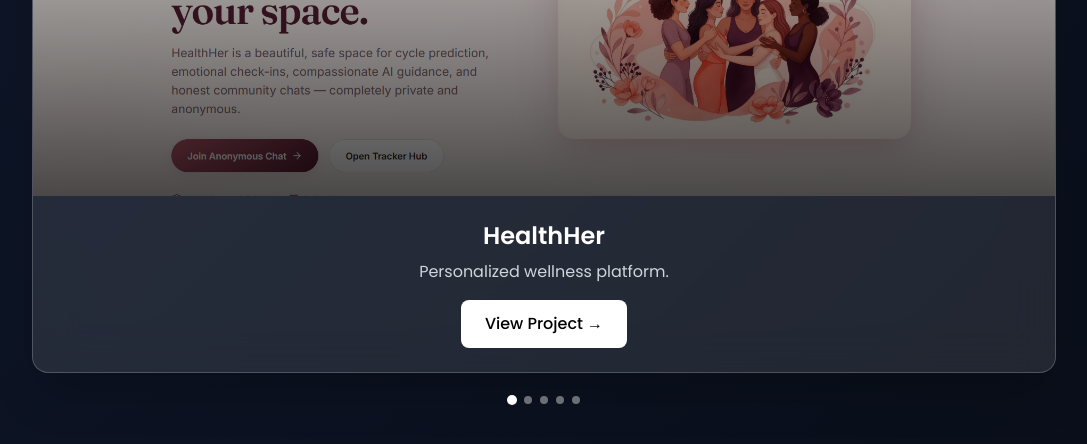
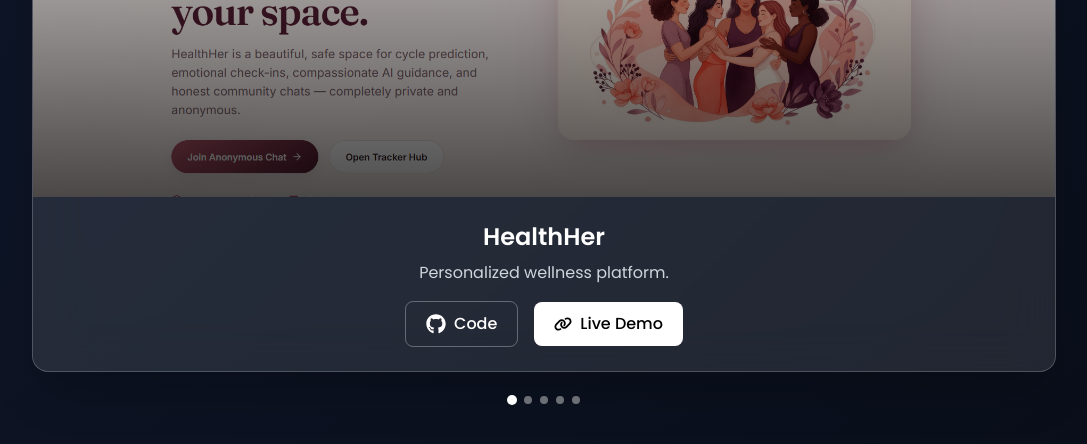
Before and after one commit to Saakshii-Singh/my-portfolio, a React (Vite) app in the folder my-portfolio/: page / in a window 1280 px wide. Shown: the part 2452-2896 px from the top of the page, without its empty margins (96-1183 px from the left). Built offline with nearby package versions, Linux system fonts and the light colour scheme.

Commit message:
Projects:Live Link added

```diff
--- a/my-portfolio/index.html
+++ b/my-portfolio/index.html
@@ -5,8 +5,9 @@
 <link rel="preconnect" href="https://fonts.gstatic.com" crossorigin>
 <link href="https://fonts.googleapis.com/css2?family=Poppins:ital,wght@0,100;0,200;0,300;0,400;0,500;0,600;0,700;0,800;0,900;1,100;1,200;1,300;1,400;1,500;1,600;1,700;1,800;1,900&family=Roboto:ital,wght@0,100..900;1,100..900&display=swap" rel="stylesheet">
     <meta charset="UTF-8" />
+    <link rel="icon" type="image/png" href="/logo.png" />
     <meta name="viewport" content="width=device-width, initial-scale=1.0" />
-    <title>my-portfolio</title>
+    <title>Sakshi Singh | Portfolio</title>
   </head>
   <body>
     <div id="root"></div>
--- a/my-portfolio/src/sections/Projects.jsx
+++ b/my-portfolio/src/sections/Projects.jsx
@@ -9,6 +9,7 @@ import {
   useMotionValueEvent,
   useScroll,
 } from "framer-motion";
+import { FaGithub, FaLink } from "react-icons/fa6";
 
 // ✅ Mobile Hook
 const useIsMobile = (query = "(max-width: 639px)") => {
@@ -47,7 +48,8 @@ export default function Projects() {
         title: "HealthHer",
         description: "Personalized wellness platform.",
         image: healthher,
-        link: "https://github.com/Saakshii-Singh/HealthHer",
+        github: "https://github.com/Saakshii-Singh/HealthHer",
+        live: "https://health-her-phi.vercel.app",
         bgColor: "#0f172a",
       },
 
@@ -55,7 +57,8 @@ export default function Projects() {
         title: "StudyTogether",
         description: "Collaborative learning platform for students.",
         image: studyTogether,
-        link: "https://github.com/Saakshii-Singh/study-together",
+        github: "https://github.com/Saakshii-Singh/study-together",
+        live: "https://studia-one.vercel.app",
         bgColor: "#020617",
       },
 
@@ -63,7 +66,8 @@ export default function Projects() {
         title: "Flipkart Clone",
         description: "E-commerce platform clone.",
         image: studyTogether2,
-        link: "https://github.com/Saakshii-Singh/Flipkart-Clone",
+        github: "https://github.com/Saakshii-Singh/Flipkart-Clone",
+        live: "https://flipcart-clone-main-v74k.vercel.app",
         bgColor: "#111827",
       },
 
@@ -71,7 +75,8 @@ export default function Projects() {
         title: "Portfolio Website",
         description: "Personal portfolio website.",
         image: portfolio,
-        link: "https://github.com/Saakshii-Singh/my-portfolio",
+        github: "https://github.com/Saakshii-Singh/my-portfolio",
+        live: "https://my-portfolio-seven-mu-81.vercel.app/",
         bgColor: "#1f2937",
       },
 
@@ -79,7 +84,8 @@ export default function Projects() {
         title: "SnakeGame",
         description: "Classic JS snake game.",
         image: studyTogether2,
-        link: "https://github.com/Saakshii-Singh/SnakeGame",
+        github: "https://github.com/Saakshii-Singh/SnakeGame",
+        live: "",
         bgColor: "#030712",
       },
     ],
@@ -176,15 +182,28 @@ export default function Projects() {
                     {project.description}
                   </p>
 
-                  {/* ✅ BUTTON */}
-                  <a
-                    href={project.link}
-                    target="_blank"
-                    rel="noopener noreferrer"
-                    className="inline-block px-6 py-3 bg-white text-black rounded-lg font-medium hover:bg-gray-200 transition duration-300"
-                  >
-                    View Project →
-                  </a>
+                  {/* ✅ CODE & LIVE DEMO BUTTONS */}
+                  <div className="flex flex-wrap items-center justify-center gap-4 mt-4">
+                    <a
+                      href={project.github}
+                      target="_blank"
+                      rel="noopener noreferrer"
+                      className="inline-flex items-center gap-2 px-5 py-2.5 border border-white/30 text-white rounded-lg font-medium hover:bg-white/10 hover:border-white transition duration-300"
+                    >
+                      <FaGithub className="text-xl" /> Code
+                    </a>
+
+                    {project.live && (
+                      <a
+                        href={project.live}
+                        target="_blank"
+                        rel="noopener noreferrer"
+                        className="inline-flex items-center gap-2 px-5 py-2.5 bg-white text-black rounded-lg font-medium hover:bg-gray-200 transition duration-300"
+                      >
+                        <FaLink className="text-lg" /> Live Demo
+                      </a>
+                    )}
+                  </div>
 
                 </div>
               </div>
```
Also changed, not shown: my-portfolio/public/logo.png (added).
